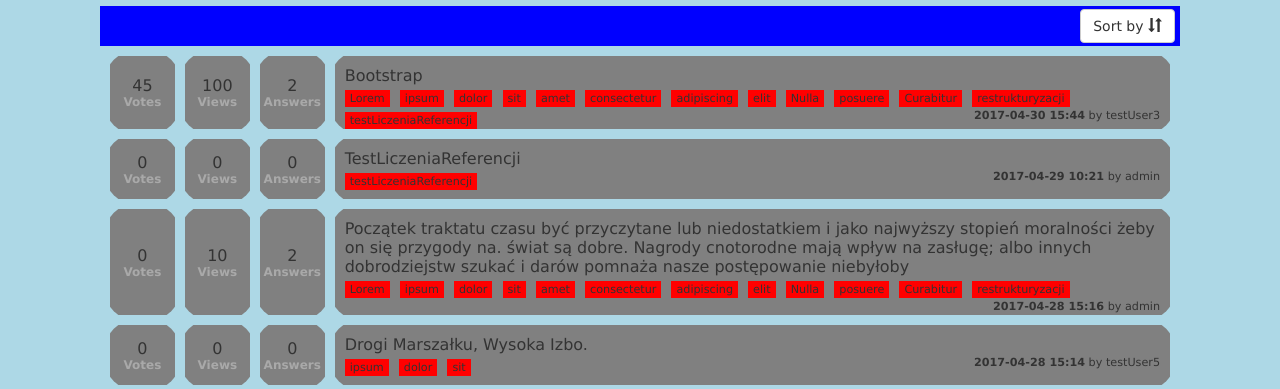
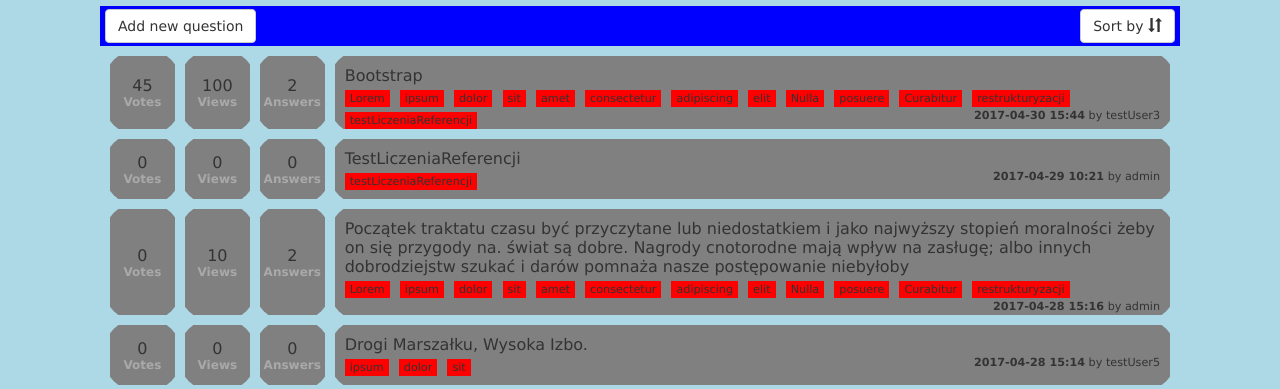
Before and after one commit to MaciejKitowski/DjangoWebsite, a Django app: page / in a window 1280 px wide. Shown: the part 50-439 px from the top of the page. Run offline with Django 3.2, Linux system fonts and the light colour scheme; data comes from the database, SQL or seed files in the repository; some libraries are stand-ins or nearby versions.

Commit message:
Add new question button

```diff
--- a/DjangoWebsite/Question/templates/index.html
+++ b/DjangoWebsite/Question/templates/index.html
@@ -26,6 +26,10 @@
         </div>
         <div id="questions">
             <div id="questionNavbar">
+                <div id="addQuestionButton">
+                    <a href="#" class="btn btn-default" role="button">Add new question</a>
+                </div>
+                <div id="sortbyDropdown">
                     <div class="dropdown">
                         <button class="btn btn-default dropdown-toggle" type="button" id="sortDropdown" data-toggle="dropdown" aria-haspopup="true">Sort by <span class="glyphicon glyphicon-sort"></span></button>
                         <ul class="dropdown-menu dropdown-menu-right" aria-labelledby="sortDropdown">
@@ -41,6 +45,7 @@
                             <li><a href="/{{ page_obj.number }}/answers-asc">Answers <span class="glyphicon glyphicon-sort-by-attributes"></span></a></li>
                             <li><a href="/{{ page_obj.number }}/answers-desc">Answers <span class="glyphicon glyphicon-sort-by-attributes-alt"></span></a></li>
                         </ul>
+                    </div>
                 </div>
             </div>
             <table>
--- a/DjangoWebsite/static/css/index.css
+++ b/DjangoWebsite/static/css/index.css
@@ -14,19 +14,26 @@ body {
     margin: 1px 100px 10px 100px;
 }
 
-#questions table {
-    width: 100%;
-    border: 1px solid lightblue;
-    border-collapse: collapse;
-}
-
 #questionNavbar {
     display:inline-block;
     width: 100%;
     margin: 5px 0px 0px 0px;
     padding: 3px 5px 3px 5px;
-    text-align: right;
     background-color: blue;
+}
+
+#addQuestionButton {
+    float: left;
+}
+
+#sortbyDropdown {
+    float: right;
+}
+
+#questions table {
+    width: 100%;
+    border: 1px solid lightblue;
+    border-collapse: collapse;
 }
 
 #questions td {
```
Lines whose indentation alone changed are shown as unchanged.
